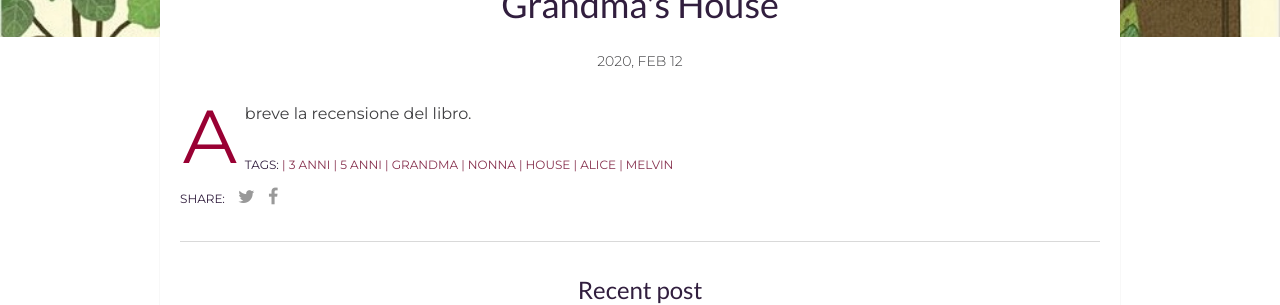
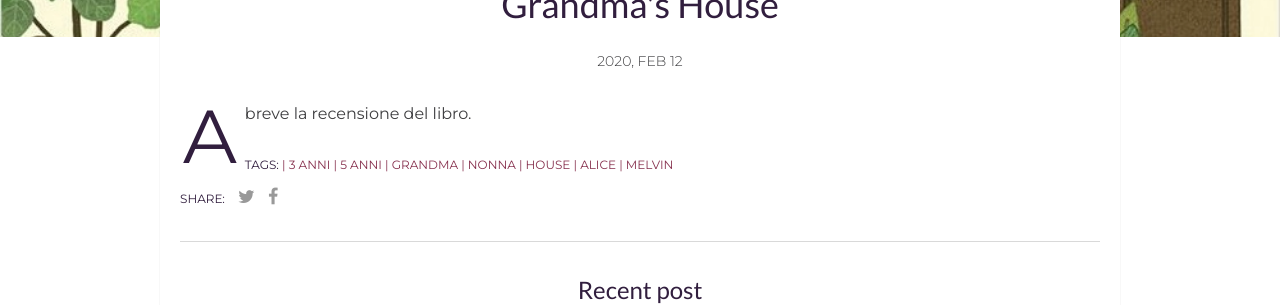
Before and after one commit to marste/lara, a Jekyll site: the page built from _posts/2020-02-12-grandma-s-house.md, in a window 1280 px wide. Shown: the part 567-872 px from the top of the page. Built offline with Jekyll 4.4.1, drawn with Linux system fonts in a browser that asks for light colours.

Commit message:
Added new post

```diff
--- a/assets/css/main.css
+++ b/assets/css/main.css
@@ -824,7 +824,7 @@ pre code {
 p .dropcap {
     float: left;
     font-size: 75px;
-    color: #903;
+    color: #311e3e;
     line-height: 60px;
     padding-top: 4px;
     padding-right: 8px;
```
